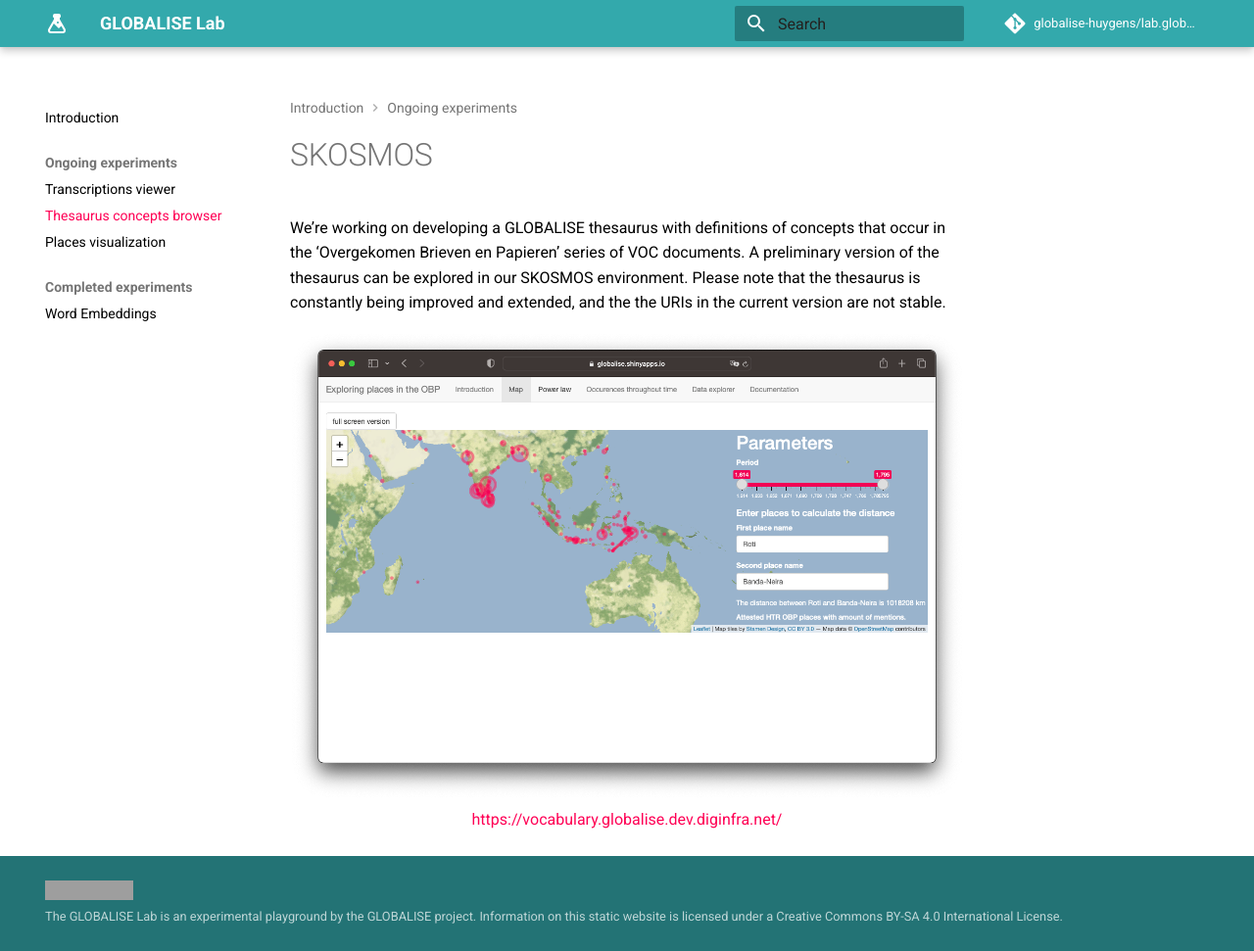
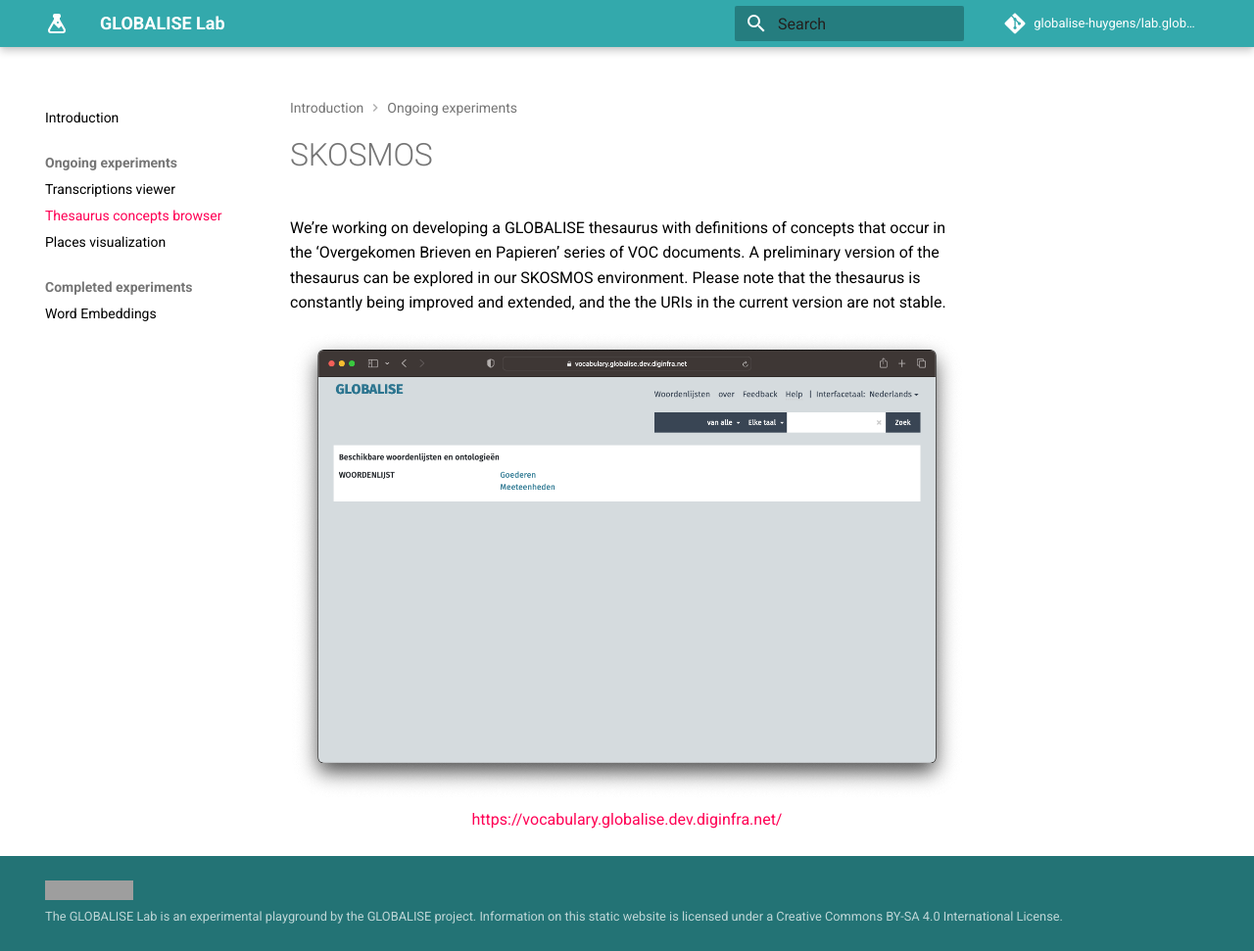
Before and after one commit to globalise-huygens/tanap.docs.globalise.huygens.knaw.nl, an MkDocs documentation site: the page built from docs/ongoing-experiments/skosmos-concept-browser.md, in a window 1280 px wide and 971 px high. Shown: the whole window at 98% size. Built offline with MkDocs 1.6.1 and Material for MkDocs 9.7.7, drawn with Linux system fonts in a browser that asks for light colours; comment, search, counter and statistics services are not loaded; grey boxes are pictures that could not be loaded.

Commit message:
Fix image

```diff
--- a/docs/ongoing-experiments/skosmos-concept-browser.md
+++ b/docs/ongoing-experiments/skosmos-concept-browser.md
@@ -2,5 +2,5 @@
 
 We're working on developing a GLOBALISE thesaurus with definitions of concepts that occur in the 'Overgekomen Brieven en Papieren' series of VOC documents. A preliminary version of the thesaurus can be explored in our SKOSMOS environment. Please note that the thesaurus is constantly being improved and extended, and the the URIs in the current version are not stable.
 
-<p style="text-align: center;"><a href="https://vocabulary.globalise.dev.diginfra.net/" target="_blank"><img src="/static/img/places-visualization-screenshot.png" alt="GLOBALISE Transcriptions Viewer"><br>
+<p style="text-align: center;"><a href="https://vocabulary.globalise.dev.diginfra.net/" target="_blank"><img src="/static/img/thesaurus-browser-screenshot.png" alt="GLOBALISE Transcriptions Viewer"><br>
 https://vocabulary.globalise.dev.diginfra.net/</a></p>
```
